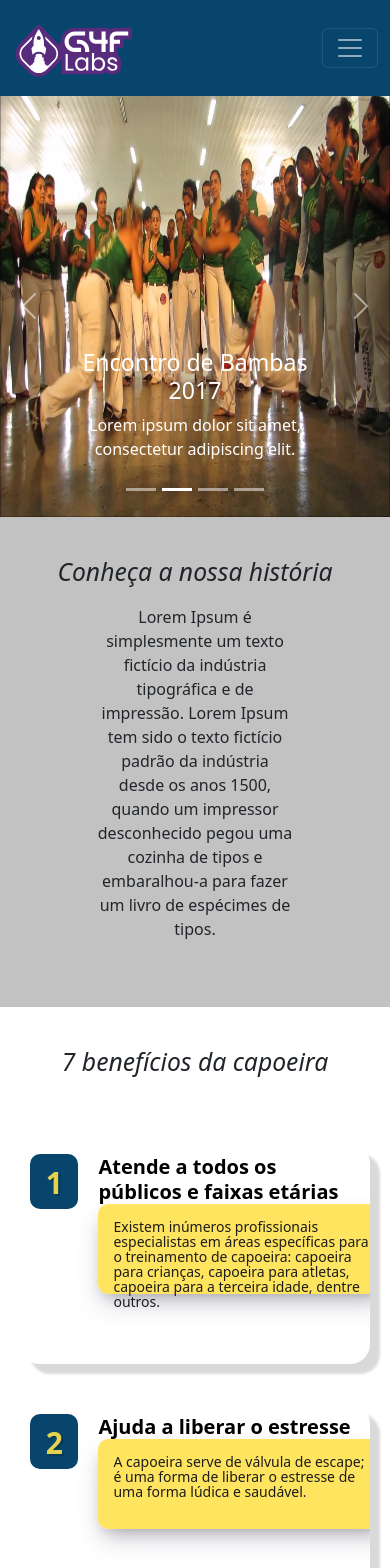
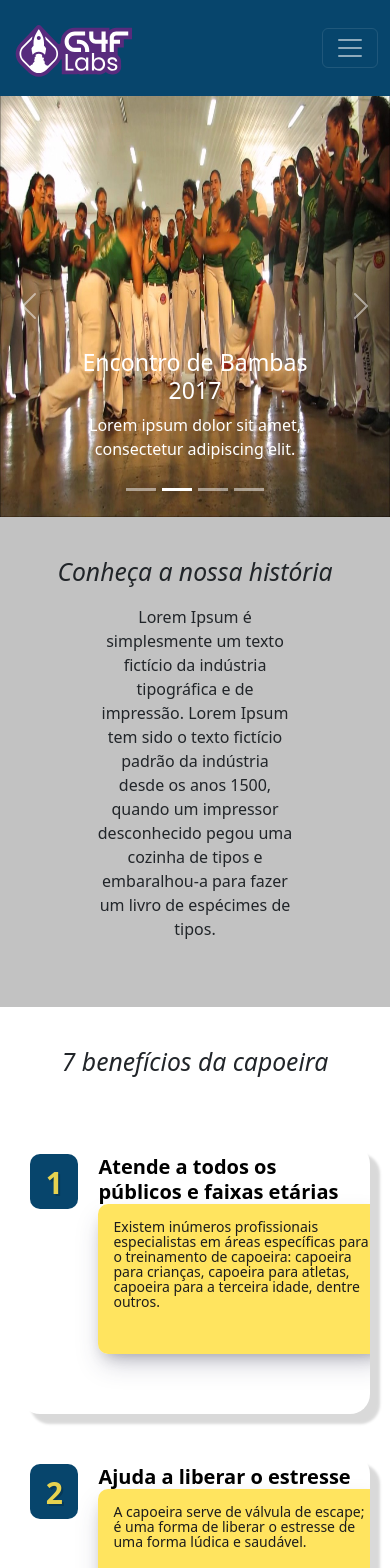
Before and after one commit to LucaMaia/PrototipoSiteAruanda, a Next.js app: page / in a window 390 px wide. Shown: the top 1568 px of the page. Built offline with nearby package versions, Linux system fonts and the light colour scheme.

Commit message:
alteração Cards beneficios

```diff
--- a/components/CardBeneficios/CardBeneficios.module.css
+++ b/components/CardBeneficios/CardBeneficios.module.css
@@ -164,11 +164,11 @@
 }
 
 @media (max-width: 580px) {
-    .desc{
-        height: 550px;
+    .info .desc{
+        height: 150px;
     }
     .info{
-        height: 200px;
+        height: 250px;
     }
 }
 
```
